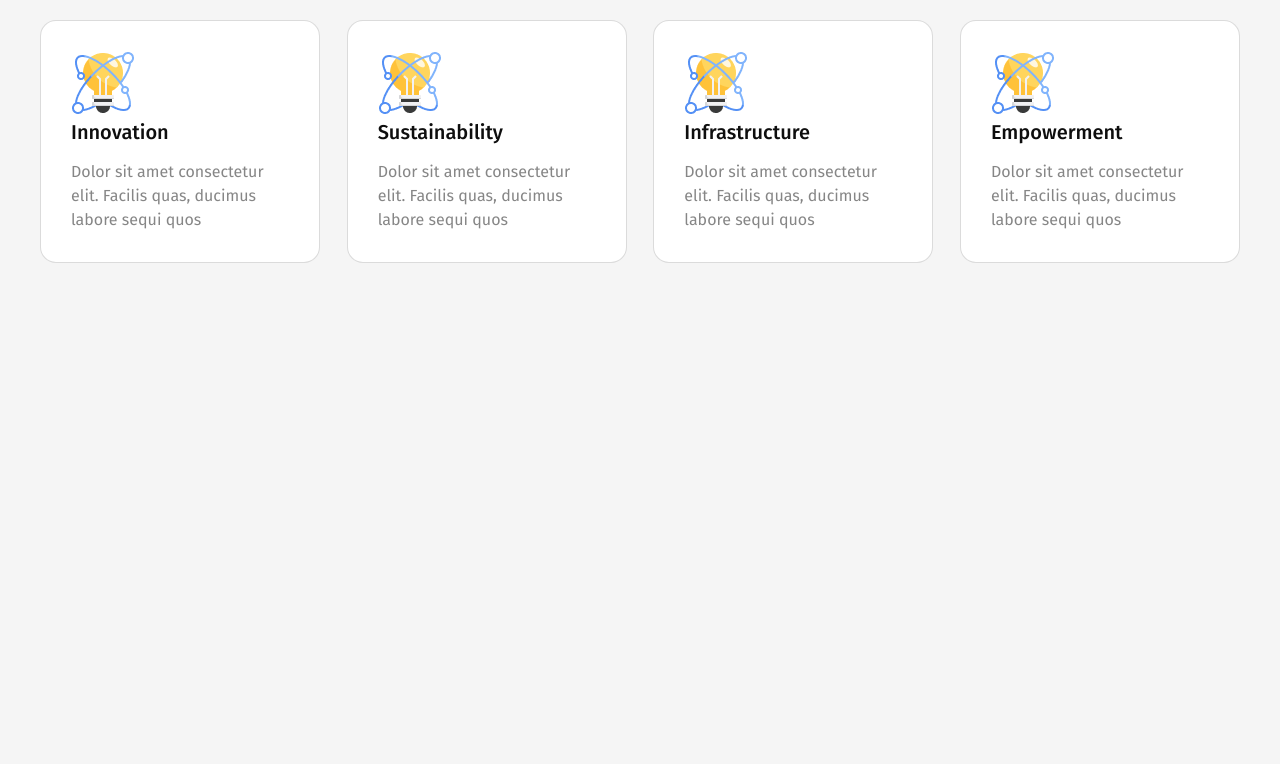
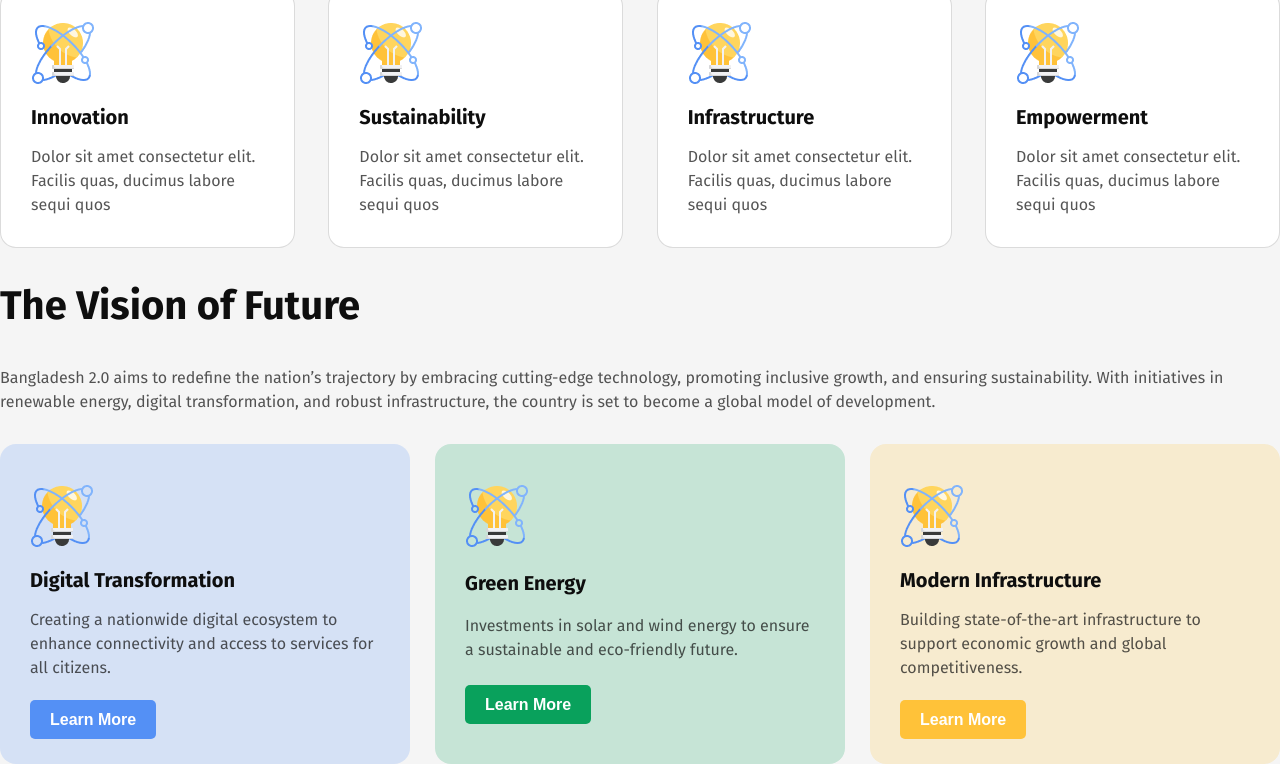
Before and after one commit to rakibhasansohag/a01-bangladesh-2.0, a plain HTML site: page index.html in a window 1280 px wide. Shown: the part 733-1497 px from the top of the page. Before the commit the page ends 1026 px from the top, so only its background shows below. Drawn offline with Linux system fonts and the light colour scheme.

Commit message:
vision cards section done

```diff
--- a/index.html
+++ b/index.html
@@ -104,6 +104,87 @@
 				</div>
 			</div>
 		</section>
+		<!-- The Vision OF Futures -->
+
+		<section class="vision container">
+			<div class="section-title">
+				<h1>
+					The Vision of Future
+				</h1>
+				<p>
+					Bangladesh 2.0 aims to redefine the nation’s trajectory by embracing cutting-edge technology, promoting
+					inclusive
+					growth, and ensuring sustainability. With initiatives in renewable energy, digital transformation, and
+					robust
+					infrastructure, the country is set to become a global model of development.
+				</p>
+			</div>
+			<div class="vision-cards">
+
+				<div class="vision-card blue-card">
+					<div class="vision-card-img">
+						<img src="assets/card-icon.png" alt="Vision 1">
+					</div>
+					<div>
+						<h3>
+							Digital Transformation
+						</h3>
+					</div>
+					<div>
+						<p>
+							Creating a nationwide digital ecosystem to enhance connectivity and access to services for all
+							citizens.
+						</p>
+					</div>
+
+					<div class="vision-button">
+						<button class="blue-button">Learn More</button>
+					</div>
+				</div>
+
+				<div class="vision-card green-card">
+					<div class="vision-card-img">
+						<img src="assets/card-icon.png" alt="Vision 1">
+					</div>
+					<div>
+						<h3>
+							Green Energy
+						</h3>
+					</div>
+					<div>
+						<p>
+							Investments in solar and wind energy to ensure a sustainable and eco-friendly future.
+						</p>
+					</div>
+
+					<div class="vision-button">
+						<button class="green-button">Learn More</button>
+					</div>
+				</div>
+
+				<div class="vision-card yellow-card">
+					<div class="vision-card-img">
+						<img src="assets/card-icon.png" alt="Vision 1">
+					</div>
+					<div>
+						<h3>
+							Modern Infrastructure
+						</h3>
+					</div>
+					<div>
+						<p>
+							Building state-of-the-art infrastructure to support economic growth and global competitiveness.
+						</p>
+					</div>
+
+					<div class="vision-button">
+						<button class="yellow-button">Learn More</button>
+					</div>
+				</div>
+
+			</div>
+		</section>
+
 	</main>
 </body>
 
--- a/styles/style.css
+++ b/styles/style.css
@@ -21,7 +21,7 @@ body {
 }
 
 .container {
-	max-width: 1200px;
+	max-width: 1280px;
 	margin: 0 auto;
 }
 
@@ -50,7 +50,16 @@ body {
 	line-height: 57.6px;
 	color: #0E0E0E;
 	margin-bottom: 30px;
-	margin-top: 60px;
+	margin-top: 30px;
+}
+
+.section-title p {
+	font-size: 16px;
+	font-weight: 400;
+	line-height: 24px;
+	color: #0E0E0E;
+	opacity: .70;
+	margin-bottom: 30px;
 }
 
 /* 	Header */
@@ -125,7 +134,7 @@ body {
 	display: flex;
 	justify-content: space-between;
 	align-items: center;
-	gap: 20px;
+	gap: 30px;
 	flex-wrap: wrap;
 
 }
@@ -135,20 +144,94 @@ body {
 	border-radius: 16px;
 	padding: 30px;
 	border: 1px solid #0E0E0E26 ;
-	width: 280px;
+	width: 295px;
 }
 
 .cards .card h3 {
 	font-size: 20px;
-	font-weight: 500;
+	font-weight: 700;
 	line-height: 26.4px;
 	color: #0E0E0E;
 	margin-bottom: 15px;
+	margin-top: 15px;
 }
 
 .cards .card p {
 	font-size: 16px;
 	font-weight: 400;
 	line-height: 24px;
-	color: #0E0E0E80;
+	color: #0E0E0E;
+	opacity: .70;
 }
+
+.vision-cards {
+	display: flex;
+	justify-content: space-between;
+	align-items: center;
+	gap: 25px;
+	flex-wrap: wrap;
+
+}
+
+.vision-cards .vision-card {
+	border-radius: 16px;
+	padding: 40px 30px;
+	width: 410px;
+	height: 320px;
+	display: flex;
+	flex-direction: column;
+	justify-content: space-between;
+}
+
+.blue-card {
+	background: #5490F533;
+}
+
+.green-card {
+	background-color: #C6E4D6;
+}
+
+.yellow-card {
+	background-color: #F7EBCF;
+}
+
+.vision-cards .vision-card h3 {
+	font-size: 20px;
+	font-weight: 700;
+	line-height: 26.4px;
+	color: #0E0E0E;
+	margin-bottom: 15px;
+	margin-top: 15px;
+}
+
+.vision-cards .vision-card p {
+	font-size: 16px;
+	font-weight: 400;
+	line-height: 24px;
+	color: #0E0E0E;
+	opacity: .70;
+	margin-bottom: 20px;
+}
+
+.vision-cards .vision-card .vision-button button {
+	padding:   10px 20px;
+	font-size: 16px;
+	font-weight: 600;
+	line-height: 19.2px;
+	cursor: pointer;
+	border-radius: 5px;
+	color: #fff;
+	border:none;
+}
+
+.blue-button {
+	background-color: #5490F5;
+}
+
+.green-button {
+	background-color: #09A15C;
+}
+
+.yellow-button {
+	background-color: #FFC239;
+}
```
